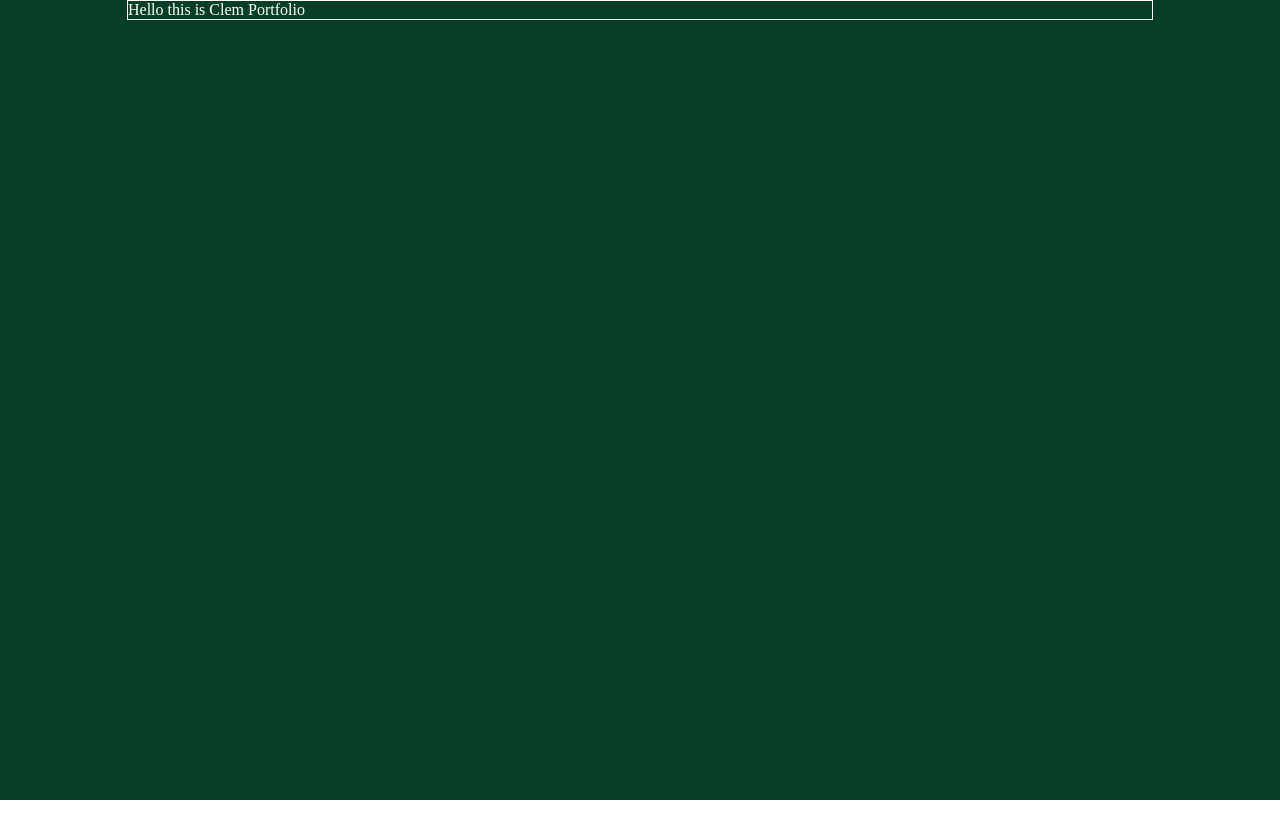
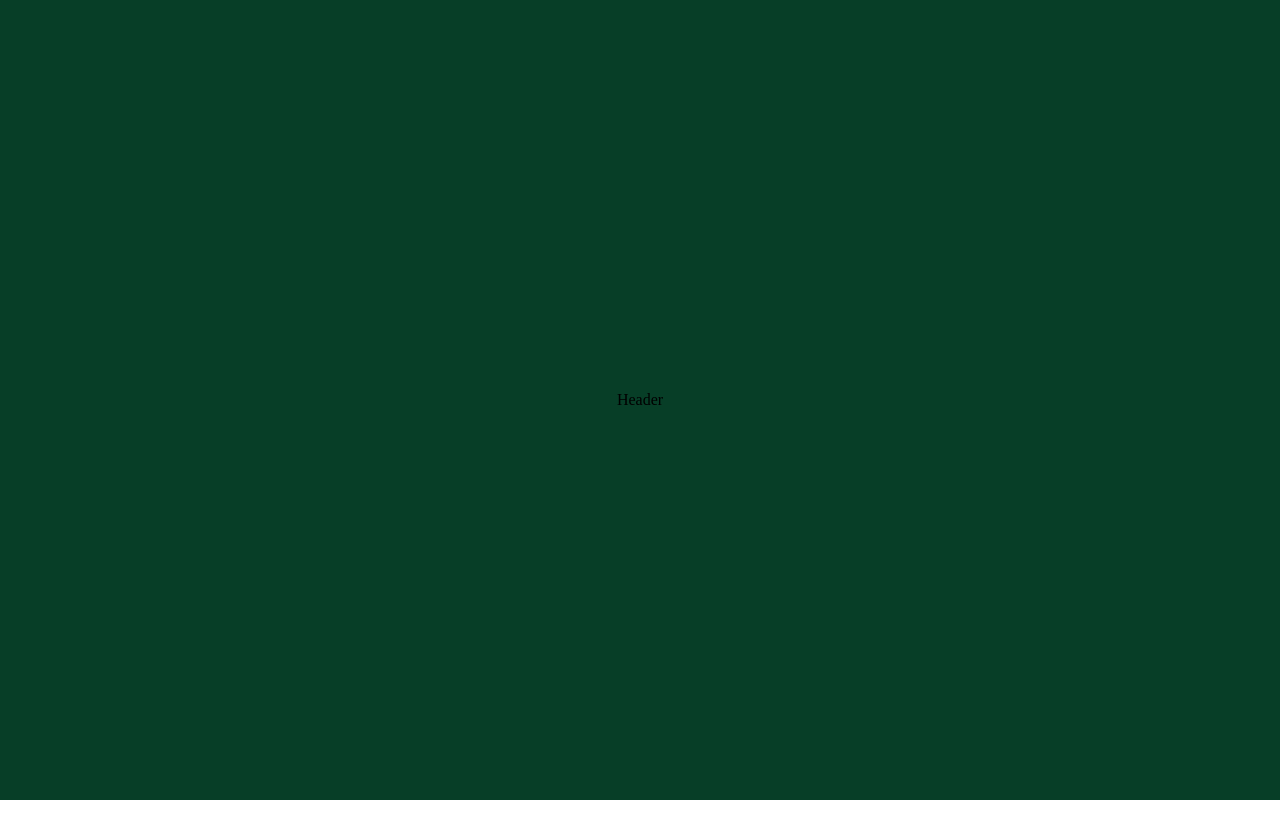
Before and after one commit to Clem04/portfolio-frontend-dev, a React (Create React App) app: page / in a window 1280 px wide. Shown: the top 838 px of the page. Before the commit the page ends 800 px from the top, so only its background shows below. Built offline with nearby package versions, Linux system fonts and the light colour scheme.

Commit message:
Created resuable section component for each section

```diff
--- a/src/App/App.tsx
+++ /dev/null
@@ -1,34 +0,0 @@
-import styled from "styled-components";
-
-const AppContainer = styled.div`
-  width: 100vw;
-  display: flex;
-  justify-content: center;
-  position: relative;
-`
-const Content = styled.div`
-  width: 80vw;
-  border: 1px solid ${(props) => props.theme.colors.white};
-  color: ${(props) => props.theme.colors.white};
-`
-const HeaderContainer = styled.div`
-  width: 100vw;
-  height: 100vh;
-  position: absolute;
-  left: 0;
-  background-color: ${(props) => props.theme.colors.primary};
-  z-index: -1;
-`
-
-function App() {
-  return (
-      <AppContainer>
-        <HeaderContainer />
-        <Content>
-          Hello this is Clem Portfolio
-        </Content>
-      </AppContainer>
-  );
-}
-
-export default App;
--- /dev/null
+++ b/src/components/App/App.tsx
@@ -0,0 +1,48 @@
+import { useContext } from "react";
+import styled, { ThemeContext } from "styled-components";
+import HeaderSection from "../HeaderSection/HeaderSection";
+import SkillsSection from "../SkillsSection/SkillsSection";
+import IndustriesSection from "../IndustriesSection/IndustriesSection";
+import EducationSection from "../EducationSection/EducationSection";
+import ContactSection from "../ContactSection/ContactSection";
+
+const AppContainer = styled.div`
+  width: 100vw;
+  display: flex;
+  justify-content: center;
+  position: relative;
+`;
+
+const HeaderContainer = styled.div`
+  width: 100vw;
+  height: 100vh;
+  position: absolute;
+  left: 0;
+  background-color: ${(props) => props.theme.colors.primary};
+  z-index: -1;
+`;
+
+const Content = styled.div`
+  width: 80vw;
+  color: ${(props) => props.theme.colors.black};
+`;
+
+function App() {
+
+  const theme = useContext(ThemeContext);
+
+  return (
+    <AppContainer>
+      <HeaderContainer />
+      <Content>
+        <HeaderSection theme={theme} dataTestId="header-section" />
+        <SkillsSection theme={theme} dataTestId="skills-section" />
+        <IndustriesSection theme={theme} dataTestId="industries-section" />
+        <EducationSection theme={theme} dataTestId="education-section" />
+        <ContactSection theme={theme} dataTestId="contact-section" />
+      </Content>
+    </AppContainer>
+  );
+}
+
+export default App;
--- /dev/null
+++ b/src/components/ContactSection/ContactSection.tsx
@@ -0,0 +1,19 @@
+import { HTMLAttributes } from "react";
+import Section from "../Section/Section";
+
+interface Theme {
+  colors: {
+    white: string;
+  };
+}
+
+interface ContactProps extends HTMLAttributes<HTMLDivElement> {
+  theme: Theme;
+  dataTestId: string;
+}
+
+function ContactSection({ theme, dataTestId }: ContactProps) {
+  return <Section dataTestId={dataTestId} backgroundColor={theme.colors.white}>Contact</Section>;
+}
+
+export default ContactSection;
--- /dev/null
+++ b/src/components/EducationSection/EducationSection.tsx
@@ -0,0 +1,19 @@
+import { HTMLAttributes } from "react";
+import Section from "../Section/Section";
+
+interface Theme {
+  colors: {
+    white: string;
+  };
+}
+
+interface EducationProps extends HTMLAttributes<HTMLDivElement> {
+  theme: Theme;
+  dataTestId: string;
+}
+
+function EducationSection({ theme, dataTestId }: EducationProps) {
+  return <Section dataTestId={dataTestId} backgroundColor={theme.colors.white}>Education</Section>;
+}
+
+export default EducationSection;
--- /dev/null
+++ b/src/components/HeaderSection/HeaderSection.tsx
@@ -0,0 +1,19 @@
+import { HTMLAttributes } from "react";
+import Section from "../Section/Section";
+
+interface Theme {
+  colors: {
+    primary: string;
+  };
+}
+
+interface SectionProps extends HTMLAttributes<HTMLDivElement> {
+  theme: Theme;
+  dataTestId: string;
+}
+
+function HeaderSection({ theme, dataTestId }: SectionProps) {
+  return <Section backgroundColor={theme.colors.primary} dataTestId={dataTestId}>Header</Section>;
+}
+
+export default HeaderSection;
--- /dev/null
+++ b/src/components/IndustriesSection/IndustriesSection.tsx
@@ -0,0 +1,19 @@
+import { HTMLAttributes } from "react";
+import Section from "../Section/Section";
+
+interface Theme {
+  colors: {
+    white: string;
+  };
+}
+
+interface IndustriesProps extends HTMLAttributes<HTMLDivElement> {
+  theme: Theme;
+  dataTestId: string;
+}
+
+function IndustriesSection({ theme, dataTestId }: IndustriesProps) {
+  return <Section dataTestId={dataTestId} backgroundColor={theme.colors.white}>Industries</Section>;
+}
+
+export default IndustriesSection;
--- /dev/null
+++ b/src/components/Section/Section.tsx
@@ -0,0 +1,41 @@
+import { ReactNode } from "react";
+import styled from "styled-components";
+
+interface SectionProps {
+  backgroundColor: string;
+  dataTestId?: string;
+  shadow?: boolean;
+  children: ReactNode;
+}
+
+const SectionContainer = styled.div<SectionProps>`
+  width: 100%;
+  height: 100vh;
+  background-color: ${(props) => props.backgroundColor};
+  box-shadow: ${(props) =>
+    props.shadow
+      ? "13px 15px 24px rgba(0, 0, 0, 0.25), 15px 13px 24px rgba(0, 0, 0, 0.25)"
+      : "none"};
+  display: flex;
+  justify-content: center;
+  align-items: center;
+`;
+
+function Section({
+  backgroundColor,
+  shadow,
+  children,
+  dataTestId,
+}: SectionProps) {
+  return (
+    <SectionContainer
+      data-testid={dataTestId}
+      backgroundColor={backgroundColor}
+      shadow={shadow}
+    >
+      {children}
+    </SectionContainer>
+  );
+}
+
+export default Section;
--- /dev/null
+++ b/src/components/SkillsSection/SkillsSection.tsx
@@ -0,0 +1,19 @@
+import { HTMLAttributes } from "react";
+import Section from "../Section/Section";
+
+interface Theme {
+  colors: {
+    white: string;
+  };
+}
+
+interface SkillsProps extends HTMLAttributes<HTMLDivElement> {
+  theme: Theme;
+  dataTestId: string;
+}
+
+function SkillsSection({ theme, dataTestId }: SkillsProps) {
+  return <Section dataTestId={dataTestId} backgroundColor={theme.colors.white}>Skills</Section>;
+}
+
+export default SkillsSection;
--- a/src/index.tsx
+++ b/src/index.tsx
@@ -3,7 +3,7 @@ import { Helmet } from 'react-helmet';
 import { createGlobalStyle } from 'styled-components';
 import { ThemeProvider } from './ThemeProvider';
 import { greenTheme } from './theme';
-import App from './App/App';
+import App from './components/App/App';
 import reportWebVitals from './reportWebVitals';
 
 const GlobalStyle = createGlobalStyle`
```
Also changed, not shown: src/theme.ts (indentation only), 2 other files (tests, documents, lock files or other folders).
